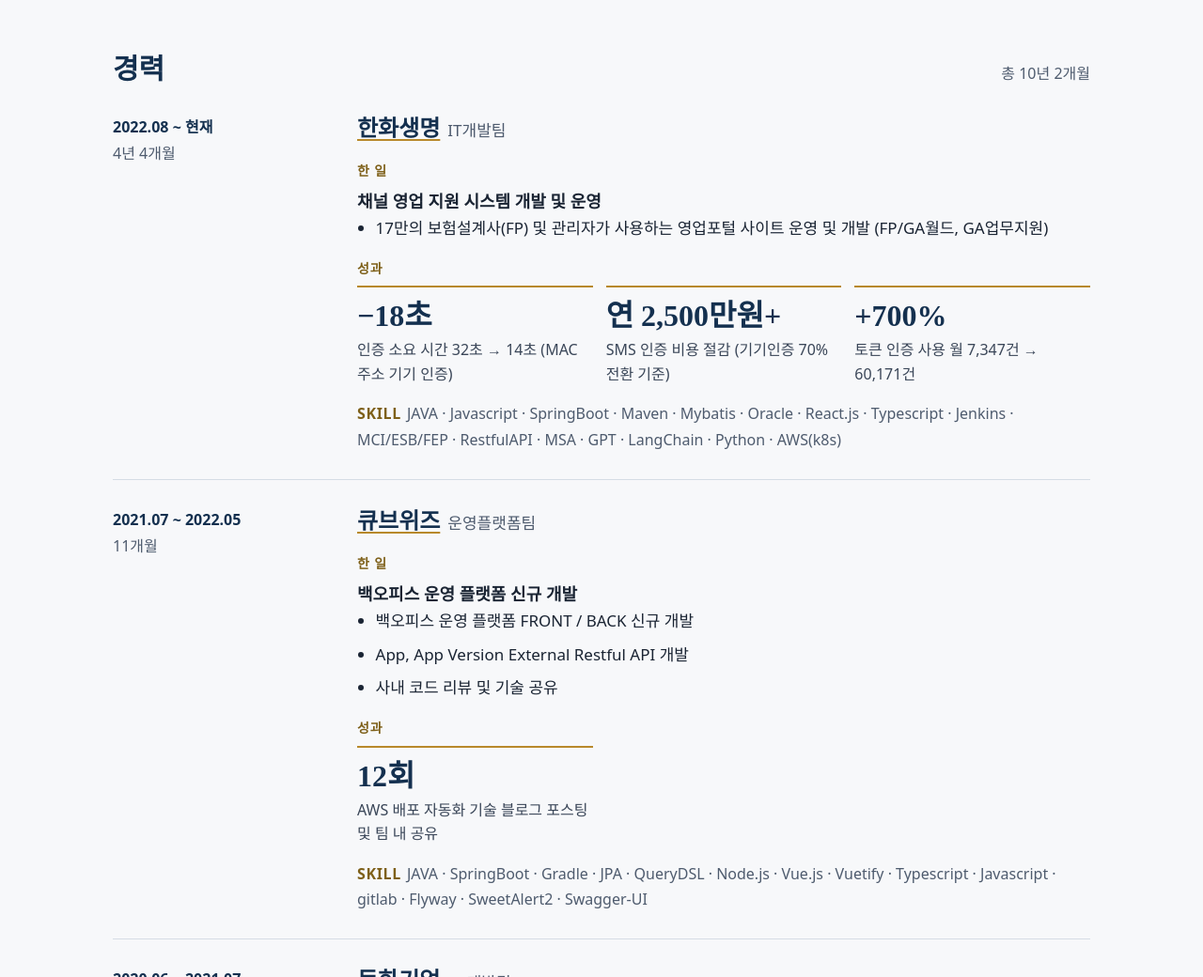
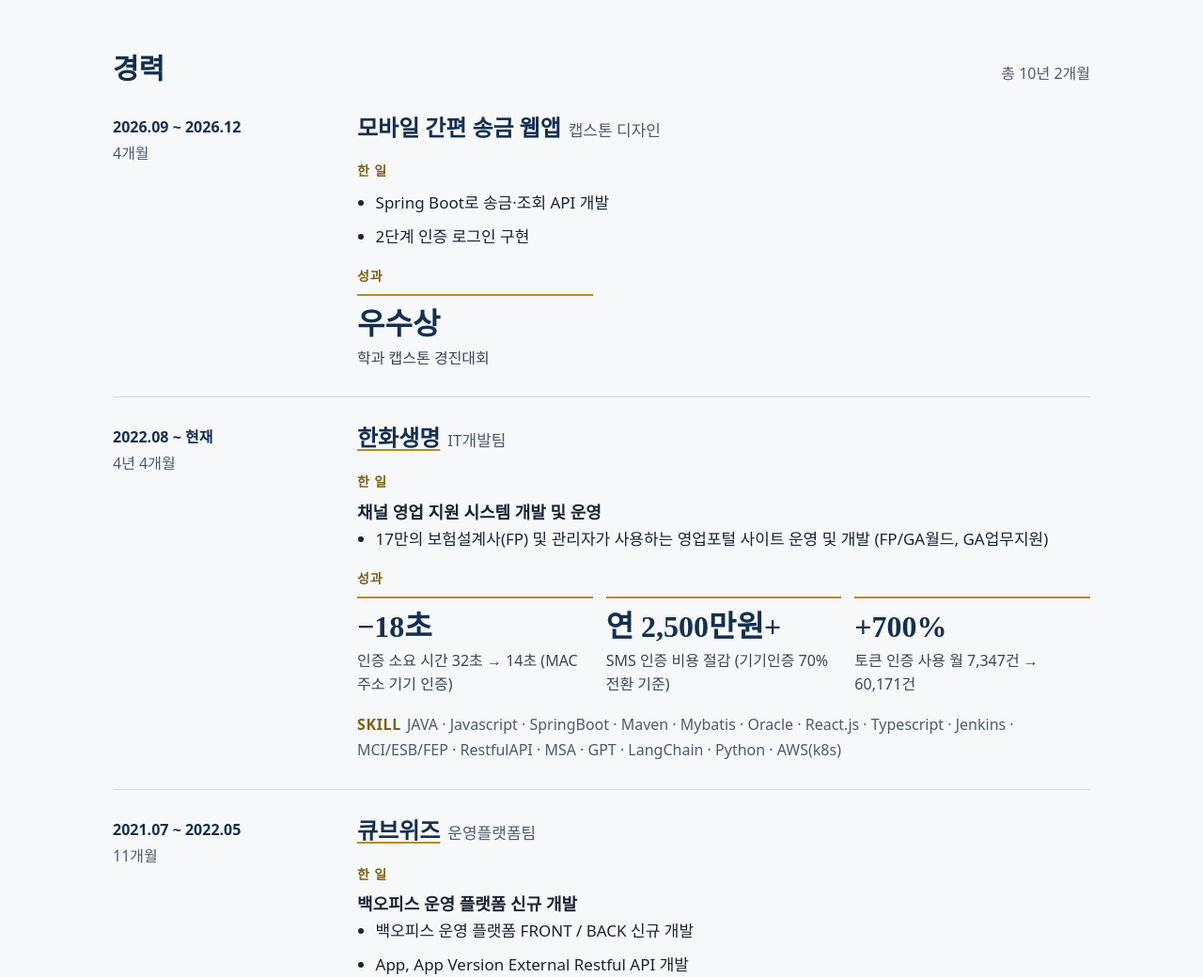
Before and after one commit to ceaser501/resume, a plain HTML site: page index.html in a window 1280 px wide. Shown: the part 1660-2700 px from the top of the page at 94% size. Drawn offline with Linux system fonts and the light colour scheme; a web font is replaced by a local one.

Commit message:
Add capstone project to top of career section
Co-Authored-By: Claude Opus 5.5 <noreply@anthropic.com>

```diff
--- a/index.html
+++ b/index.html
@@ -250,6 +250,23 @@ footer { padding-block: 32px 48px; color: var(--sub); font-size: 15px; border-to
     <div class="wrap">
       <div class="sec-head"><h2>경력</h2><div class="aside num">총 <span data-total>10년 2개월</span></div></div>
       <div class="rows">
+
+        <article class="row">
+          <div class="when num">2026.09 ~ 2026.12<span>4개월</span></div>
+          <div class="content">
+            <h3>모바일 간편 송금 웹앱<span class="team">캡스톤 디자인</span></h3>
+            <div class="did">
+              <div class="label">한 일</div>
+              <ul><li>Spring Boot로 송금·조회 API 개발</li><li>2단계 인증 로그인 구현</li></ul>
+            </div>
+            <div>
+              <div class="label">성과</div>
+              <div class="wins">
+                <div class="win"><div class="n">우수상</div><div class="t">학과 캡스톤 경진대회</div></div>
+              </div>
+            </div>
+          </div>
+        </article>
 
         <article class="row">
           <div class="when num">2022.08 ~ 현재<span data-start="2022-08">4년 4개월</span></div>
```
